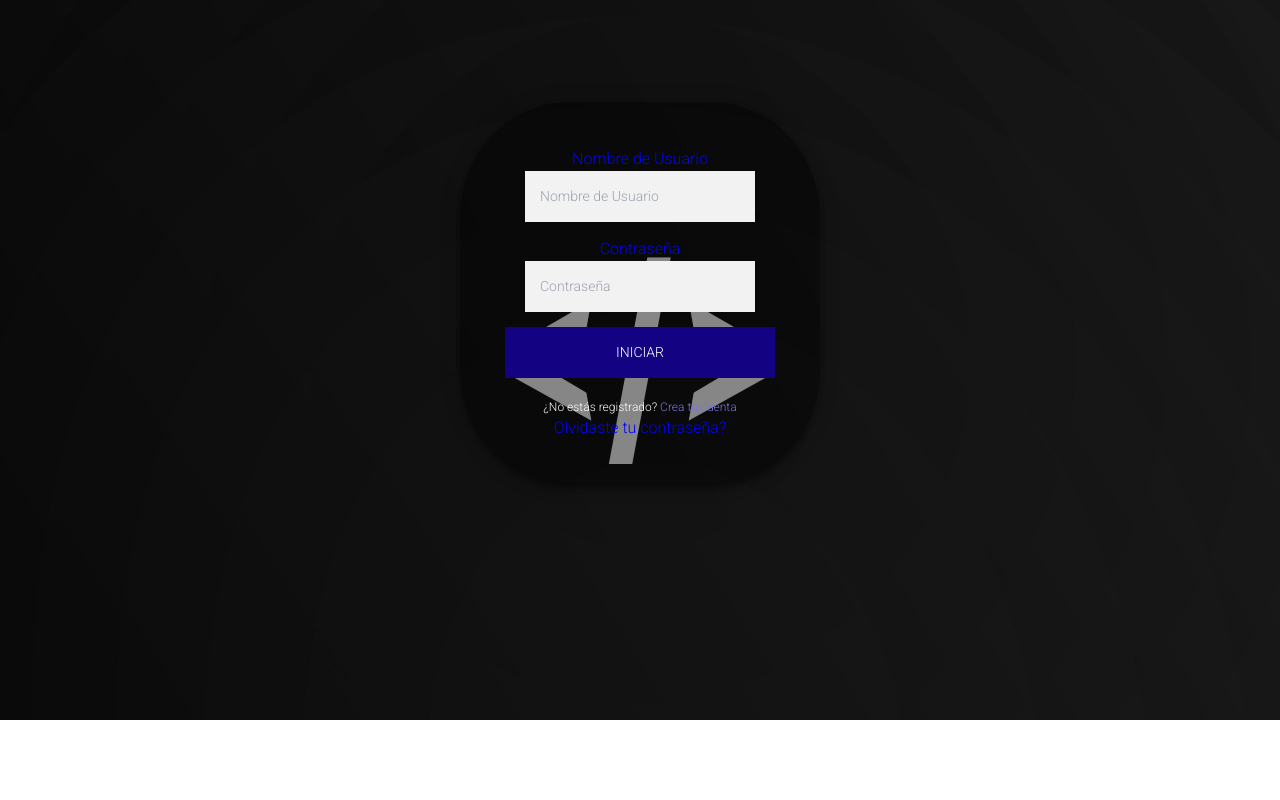
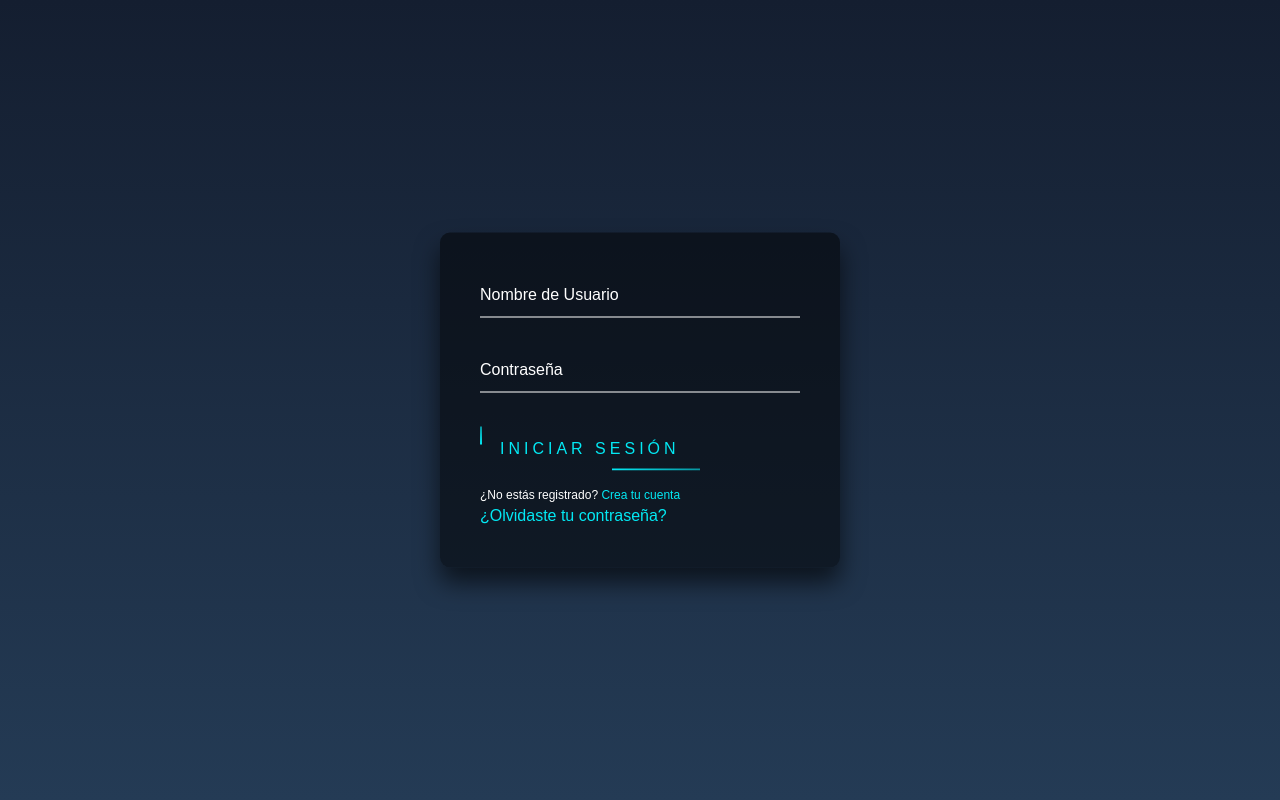
Before and after one commit to pyro-annie/Laboratorio, a Flask app: page / in a window 1280 px wide. Run offline with Flask 3, Linux system fonts and the light colour scheme; some libraries are stand-ins or nearby versions.

Commit message:
Diseño Web mejorado

```diff
--- a/PROYECTO/static/styles.css
+++ b/PROYECTO/static/styles.css
@@ -1,11 +1,26 @@
 @import url(https://fonts.googleapis.com/css?family=Roboto:300);
-
+html {
+  height: 100%;
+}
+body {
+  margin:0;
+  padding:0;
+  font-family: sans-serif;
+  background: linear-gradient(#141e30, #243b55);
+}
 .login-page {
-  width: 360px;
-  padding: 8% 0 0;
-  margin: auto;
+  position: absolute;
+  top: 50%;
+  left: 50%;
+  width: 400px;
+  padding: 40px;
+  transform: translate(-50%, -50%);
+  background: rgba(0,0,0,.5);
+  box-sizing: border-box;
+  box-shadow: 0 15px 25px rgba(0,0,0,.6);
+  border-radius: 10px;
 }
-.form {
+/* .form {
   position: relative;
   z-index: 1;
   background: #00000079;
@@ -16,18 +31,38 @@
   box-shadow: 0 0 20px 0 rgba(0, 0, 0, 0.2), 0 5px 5px 0 rgba(0, 0, 0, 0.24);
   border-radius: 30%;
   color: #0303f7;
+} */
+.login-page .form {
+  position: relative;
 }
-.form input {
-  font-family: "Roboto", sans-serif;
-  outline: 0;
-  background: #f2f2f2;
+
+.login-page .form input {
   width: 100%;
-  border: 0;
-  margin: 0 0 15px;
-  padding: 15px;
-  box-sizing: border-box;
-  font-size: 14px;
-  width: 230px;
+  padding: 10px 0;
+  font-size: 16px;
+  color: #fff;
+  margin-bottom: 30px;
+  border: none;
+  border-bottom: 1px solid #fff;
+  outline: none;
+  background: transparent;
+}
+.login-page .form  label {
+  position: absolute;
+  top:0;
+  left: 0;
+  padding: 10px 0;
+  font-size: 16px;
+  color: #fff;
+  pointer-events: none;
+  transition: .5s;
+}
+.login-page .form  input:focus ~ label,
+.login-page .form  input:valid ~ label {
+  top: -20px;
+  left: 0;
+  color: #03e9f4;
+  font-size: 12px;
 }
 .forgot-password-link {
   color: #0000EE; /* Color azul típico de los enlaces */
@@ -35,55 +70,296 @@
   display: block; /* Hacer que ocupe su propia línea como un párrafo */
   margin-top: 10px; /* Espacio adicional si es necesario */
 }
+.login {
+  position: relative;
+  display: inline-block;
+  padding: 10px 20px;
+  color: #03e9f4;
+  font-size: 16px;
+  text-decoration: none;
+  text-transform: uppercase;
+  overflow: hidden;
+  transition: .5s;
+  margin-top: 4px;
+  letter-spacing: 4px
+}
 
-.login {
-  font-family: "Roboto", sans-serif;
+.login:hover {
+  background: #03e9f4;
+  color: #fff;
+  border-radius: 5px;
+  box-shadow: 0 0 5px #03e9f4,
+              0 0 25px #03e9f4,
+              0 0 50px #03e9f4,
+              0 0 100px #03e9f4;
+}
+
+/* Estilos para las animaciones horizontales */
+.anim-horizontal::before, .anim-horizontal::after {
+  content: '';
+  position: absolute;
+  height: 2px;
+  background: #03e9f4;
+  transition: all 0.5s;
+}
+
+.anim-horizontal::before {
+  top: 0;
+  left: -100%;
+  width: 100%;
+  background: linear-gradient(90deg, transparent, #03e9f4);
+  animation: btn-anim1 1s linear infinite;
+}
+
+.anim-horizontal::after {
+  bottom: 0;
+  right: -100%;
+  width: 100%;
+  background: linear-gradient(270deg, transparent, #03e9f4);
+  animation: btn-anim3 1s linear infinite;
+  animation-delay: .5s;
+}
+
+/* Estilos para las animaciones verticales */
+.anim-vertical::before, .anim-vertical::after {
+  content: '';
+  position: absolute;
+  width: 2px;
+  background: #03e9f4;
+  transition: all 0.5s;
+}
+
+.anim-vertical::before {
+  top: -100%;
+  left: 0;
+  height: 100%;
+  background: linear-gradient(180deg, transparent, #03e9f4);
+  animation: btn-anim2 1s linear infinite;
+  animation-delay: .5s;
+}
+
+.anim-vertical::after {
+  bottom: -100%;
+  right: 0;
+  height: 100%;
+  background: linear-gradient(0deg, transparent, #03e9f4);
+  animation: btn-anim4 1s linear infinite;
+}
+@keyframes btn-anim1 {
+  0% {
+    left: -100%;
+  }
+  50%,100% {
+    left: 100%;
+  }
+}
+
+@keyframes btn-anim2 {
+  0% {
+    top: -100%;
+  }
+  50%,100% {
+    top: 100%;
+  }
+}
+
+@keyframes btn-anim3 {
+  0% {
+    right: -100%;
+  }
+  50%,100% {
+    right: 100%;
+  }
+}
+
+@keyframes btn-anim4 {
+  0% {
+    bottom: -100%;
+  }
+  50%,100% {
+    bottom: 100%;
+  }
+}
+
+
+.register{
+  position: relative;
+  display: inline-block;
+  padding: 10px 20px;
+  color: #03e9f4;
+  font-size: 16px;
+  text-decoration: none;
   text-transform: uppercase;
-  outline: 0;
-  background: #130281;
+  overflow: hidden;
+  transition: .5s;
+  margin-top: 40px;
+  letter-spacing: 4px
+}
+.register:hover {
+  background: #03e9f4;
+  color: #fff;
+  border-radius: 5px;
+  box-shadow: 0 0 5px #03e9f4,
+              0 0 25px #03e9f4,
+              0 0 50px #03e9f4,
+              0 0 100px #03e9f4;
+}
+
+.register::before, .register::after {
+  content: '';
+  position: absolute;
+  background: #03e9f4;
+  transition: all 0.5s;
+}
+
+.register::before {
+  top: 0;
+  left: -100%;
   width: 100%;
-  border: 0;
-  padding: 15px;
-  color: #FFFFFF;
-  font-size: 14px;
-  -webkit-transition: all 0.3 ease;
-  transition: all 0.3 ease;
-  cursor: pointer;
-  margin-bottom: 5px;
+  height: 2px;
+  background: linear-gradient(90deg, transparent, #03e9f4);
+  animation: btn-anim1 1s linear infinite;
 }
-.register{
-  font-family: "Roboto", sans-serif;
-  text-transform: uppercase;
-  outline: 0;
-  background: #130281;
+
+.register::after {
+  bottom: 0;
+  right: -100%;
   width: 100%;
-  border: 0;
-  padding: 15px;
-  color: #FFFFFF;
-  font-size: 14px;
-  -webkit-transition: all 0.3 ease;
-  transition: all 0.3 ease;
-  cursor: pointer;
-  margin-bottom: 5px;
+  height: 2px;
+  background: linear-gradient(270deg, transparent, #03e9f4);
+  animation: btn-anim3 1s linear infinite;
+  animation-delay: .5s;
+}
+.register::before {
+  top: -100%;
+  left: 0;
+  width: 2px;
+  height: 100%;
+  background: linear-gradient(180deg, transparent, #03e9f4);
+  animation: btn-anim2 1s linear infinite;
+}
+
+.register::after {
+  bottom: -100%;
+  right: 0;
+  width: 2px;
+  height: 100%;
+  background: linear-gradient(360deg, transparent, #03e9f4);
+  animation: btn-anim4 1s linear infinite;
+}
+
+@keyframes btn-anim1 {
+  0% {
+    left: -100%;
+  }
+  50%,100% {
+    left: 100%;
+  }
+}
+@keyframes btn-anim2 {
+  0% {
+    top: -100%;
+  }
+  50%,100% {
+    top: 100%;
+  }
+}
+@keyframes btn-anim3 {
+  0% {
+    right: -100%;
+  }
+  50%,100% {
+    right: 100%;
+  }
+}
+
+
+@keyframes btn-anim4 {
+  0% {
+    bottom: -100%;
+  }
+  50%,100% {
+    bottom: 100%;
+  }
 }
 
 .randompassword{
-  font-family: "Roboto", sans-serif;
+  position: relative;
+  display: inline-block;
+  padding: 10px 20px;
+  color: #03e9f4;
+  font-size: 16px;
+  text-decoration: none;
   text-transform: uppercase;
-  outline: 0;
-  background: #7b59eb5d;
+  overflow: hidden;
+  transition: .5s;
+  margin-top: 40px;
+  letter-spacing: 4px
+}
+.randompassword:hover {
+  background: #03e9f4;
+  color: #fff;
+  border-radius: 5px;
+  box-shadow: 0 0 5px #03e9f4,
+              0 0 25px #03e9f4,
+              0 0 50px #03e9f4,
+              0 0 100px #03e9f4;
+}
+
+.randompassword::before, .randompassword::after {
+  content: '';
+  position: absolute;
+  background: #03e9f4;
+  transition: all 0.5s;
+}
+
+.randompassword::before {
+  top: 0;
+  left: -100%;
   width: 100%;
-  border: 0;
-  padding: 15px;
-  color: #FFFFFF;
-  font-size: 14px;
-  -webkit-transition: all 0.3 ease;
-  transition: all 0.3 ease;
-  cursor: pointer;
-  margin-bottom: 5px;
+  height: 2px;
+  background: linear-gradient(90deg, transparent, #03e9f4);
+  animation: btn-anim1 1s linear infinite;
 }
-.form button:hover,.form button:active,.form button:focus {
-  background: #02054fb5;
+
+.randompassword::after {
+  bottom: 0;
+  right: -100%;
+  width: 100%;
+  height: 2px;
+  background: linear-gradient(270deg, transparent, #03e9f4);
+  animation: btn-anim3 1s linear infinite;
+  animation-delay: .5s;
+}
+
+@keyframes btn-anim1 {
+  0% {
+    left: -100%;
+  }
+  50%,100% {
+    left: 100%;
+  }
+}
+@keyframes btn-anim2 {
+  0% {
+    top: -100%;
+  }
+  50%,100% {
+    top: 100%;
+  }
+}
+
+@keyframes btn-anim3 {
+  0% {
+    right: -100%;
+  }
+  50%,100% {
+    right: 100%;
+  }
+}
+
+.message2{
+  color: #03e9f4;
 }
 .form .message {
   margin: 15px 0 0;
@@ -91,7 +367,7 @@
   font-size: 12px;
 }
 .form .message a {
-  color: #7a74e2;
+  color: #03e9f4;
   text-decoration: none;
 }
 .form .register-form {
@@ -130,14 +406,7 @@
 .container .info span .fa {
   color: #EF3B3A;
 }
-body {
-  background-image: url('4d155c6f7e5b1c6942059703c403ecaf.jpg');
-  background-size: cover; /* Esto asegura que la imagen cubra toda la pantalla */
-  background-repeat: no-repeat; /* Esto evita que la imagen se repita */
-  font-family: "Roboto", sans-serif;
-  -webkit-font-smoothing: antialiased;
-  -moz-osx-font-smoothing: grayscale;
-}
+
 .google-btn {
   /* display: inline-flex; */
   display: none;
--- a/PROYECTO/templates/index.html
+++ b/PROYECTO/templates/index.html
@@ -1,35 +1,42 @@
 <!DOCTYPE html>
-<html>
+<html lang="es">
 <head>
+    <meta charset="UTF-8">
+    <meta name="viewport" content="width=device-width, initial-scale=1.0">
+    <title>Página de Registro e Inicio de Sesión</title>
     <link rel="shortcut icon" href="{{ url_for('static', filename='python.ico') }}">
-    <meta charset="UTF-8">
-    <title>Página de Registro e Inicio de Sesión</title>
     <link rel="stylesheet" type="text/css" href="{{ url_for('static', filename='styles.css') }}">
-    <link
-    rel="stylesheet"
-    href="https://cdnjs.cloudflare.com/ajax/libs/intl-tel-input/17.0.8/css/intlTelInput.css"/>
+    <link rel="stylesheet" href="https://cdnjs.cloudflare.com/ajax/libs/intl-tel-input/17.0.8/css/intlTelInput.css"/>
+    <link rel="stylesheet" href="https://cdnjs.cloudflare.com/ajax/libs/font-awesome/6.1.1/css/all.min.css">
     <script src="https://cdnjs.cloudflare.com/ajax/libs/intl-tel-input/17.0.8/js/intlTelInput.min.js"></script>
     <script src="https://ajax.googleapis.com/ajax/libs/jquery/3.5.1/jquery.min.js"></script>
     <script src="https://cdn.jsdelivr.net/npm/sweetalert2@10"></script>
     <script src="https://cdn.tailwindcss.com"></script>
-<!-- <link rel="stylesheet" href="https://cdnjs.cloudflare.com/ajax/libs/font-awesome/5.15.3/css/all.min.css"></link> -->
-<link rel="stylesheet" href="https://cdnjs.cloudflare.com/ajax/libs/font-awesome/6.1.1/css/all.min.css">
-
 </head>
 <body>
+    <!-- Contenedor Principal -->
     <section class="login-page">
+        <!-- Formularios de Registro e Inicio de Sesión -->
         <section class="form">
-            <form class="register-form" style="display:none;" id="register-form">
+            <!-- Formulario de Registro -->
+            <form class="register-form" id="register-form" style="display:none;">
+                <div class="form">
+                    <input type="text" id="name" placeholder="" required/>
                     <label for="name">Nombre de Usuario</label>
-                <input type="text" id="name" placeholder="Nombre de Usuario" required/>
+                </div>
+                <div class="form">
+                <input type="password" id="password" placeholder="" required/>
                 <label for="password">Contraseña</label>
-                <input type="password" id="password" placeholder="Contraseña" required/>
-                <label for="phone">Número de Teléfono</label>
-                <input id="phone" type="tel" name="phone" />
+
+                </div>
+
+                <div class="form">
+                <input type="email" id="email" placeholder="" pattern="^[a-zA-Z0-9._%+-]+@(gmail\.com|outlook\.com)$" title="Ingresa un correo de Gmail o Outlook válido." required/>
+                <label for="email">Correo Electrónico</label>
+            </div>
+                <input id="phone" type="tel" name="phone" placeholder="Número de Teléfono"/>
                 <div class="alert alert-info" style="display: none;"></div>
-                <label for="email">Correo Electrónico</label>
-                <input type="email" id="email" placeholder="Correo Electrónico" pattern="^[a-zA-Z0-9._%+-]+@(gmail\.com|outlook\.com)$" title="Ingresa un correo de Gmail o Outlook válido." required/>
-                <button class="register" type="button" id="create_account_btn">Crear</button>
+                <button class="register" type="button" id="create_account_btn">Crear Cuenta</button>
                 <button class="randompassword" type="button" id="generate_password_btn">Generar Contraseña Segura</button>
                 <button class="google-btn">
                     <div class="google-icon"></div>
@@ -37,40 +44,51 @@
                 </button>
                 <p class="message">¿Ya estás registrado? <a href="#" onclick="showLoginForm()">Iniciar sesión</a></p>
             </form>
+            <!-- Formulario de Inicio de Sesión -->
             <form class="login-form" id="login-form">
+                <div class="form">
+                    <input type="text" name="username" placeholder="" required/>
                     <label for="username">Nombre de Usuario</label>
-                <input type="text" name="username" placeholder="Nombre de Usuario" required/>
+                </div>
+                <div class="form">
+                    <input type="password" name="password" placeholder="" required/>
                     <label for="login-password">Contraseña</label>
-                <input type="password" name="password" placeholder="Contraseña" required/>
-                <button class="login" type="submit">Iniciar</button>
+                </div>
+                <button class="login" type="submit">
+                    <span class="anim-horizontal"></span>
+                    <span class="anim-vertical"></span>
+                Iniciar Sesión
+                </button>
                 <button class="google-btn">
                     <div class="google-icon"></div>
                     <span>Continuar con Google</span>
                 </button>
                 <p class="message">¿No estás registrado? <a href="#" onclick="showRegisterForm()">Crea tu cuenta</a></p>
-                <p><a href="{{ url_for('forgot_account') }}">Olvidaste tu contraseña?</a></p>
+                <p><a class="message2" href="{{ url_for('forgot_account') }}">¿Olvidaste tu contraseña?</a></p>
             </form>
         </section>
     </section>
+
+    <!-- Scripts de Funcionalidad -->
     <script>
+// Inicialización del campo de entrada del número de teléfono
 const phoneInputField = document.querySelector("#phone");
 const phoneInput = window.intlTelInput(phoneInputField, {
-          utilsScript:
-            "https://cdnjs.cloudflare.com/ajax/libs/intl-tel-input/17.0.8/js/utils.js",
+  utilsScript: "https://cdnjs.cloudflare.com/ajax/libs/intl-tel-input/17.0.8/js/utils.js",
 });
+
+// Referencia al elemento de información
 const info = document.querySelector(".alert-info");
 
+// Función para procesar el número de teléfono
 function process(event) {
   event.preventDefault();
-
   const phoneNumber = phoneInput.getNumber();
-
- info.style.display = "";
- info.innerHTML = `Phone number in E.164 format: <strong>${phoneNumber}</strong>`;
+  info.style.display = "block";
+  info.innerHTML = `Número de teléfono en formato E.164: <strong>${phoneNumber}</strong>`;
 }
 
-      </script>
-    <script>
+// Función para mostrar notificaciones
 function showNotification(message, type) {
   Swal.fire({
     icon: type,
@@ -80,38 +98,39 @@
   });
 }
 
+// Funciones para alternar entre formularios
 function showRegisterForm() {
   $('.login-form').hide();
-        $('.register-form').show();
+  $('.register-form').fadeIn();
 }
 
 function showLoginForm() {
   $('.register-form').hide();
-        $('.login-form').show();
+  $('.login-form').fadeIn();
 }
 
-    $('#generate_password_btn').click(function() {
+// Evento para generar contraseña segura
+$('#generate_password_btn').on('click', function() {
   $.post('/generate-password', function(data) {
     $('#password').val(data.password).attr('type', 'text');
-            setTimeout(function() {
-                $('#password').attr('type', 'password');
-            }, 10000);
+    setTimeout(() => $('#password').attr('type', 'password'), 10000);
     showNotification('Contraseña generada con éxito', 'success');
   });
 });
 
-    $('#create_account_btn').click(function() {
-        var name = $('#name').val().trim();
-        var password = $('#password').val().trim();
-        var phone = phoneInput.getNumber();
-        var email = $('#email').val().trim();
+// Evento para crear cuenta
+$('#create_account_btn').on('click', function() {
+  const name = $('#name').val().trim();
+  const password = $('#password').val().trim();
+  const phone = phoneInput.getNumber();
+  const email = $('#email').val().trim();
 
   if (!phoneInput.isValidNumber()) {
     showNotification('Por favor, ingresa un número de teléfono válido.', 'error');
     return;
   }
 
-        $.post('/register', {name: name, password: password, phone: phone, email: email}, function(data) {
+  $.post('/register', { name, password, phone, email }, function(data) {
     showNotification(data.message, 'success');
     showLoginForm();
   }).fail(function(jqXHR) {
@@ -119,15 +138,16 @@
   });
 });
 
+// Evento para iniciar sesión
+$('#login-form').on('submit', function(event) {
+  event.preventDefault();
+  const username = $('input[name="username"]').val().trim();
+  const password = $('input[name="password"]').val().trim();
 
-    $('#login-form').submit(function(event) {
-        event.preventDefault();
-        var username = $('input[name="username"]').val().trim();
-        var password = $('input[name="password"]').val().trim();
   $.ajax({
     url: '/login',
     type: 'POST',
-            data: {username: username, password: password},
+    data: { username, password },
     success: function(data) {
       showNotification(data.message, 'success');
     },
@@ -136,6 +156,7 @@
     }
   });
 });
+
     </script>
 
 </body>
```
Also changed, not shown: PROYECTO/static/forgot_account.css (added, +97 -0 lines), PROYECTO/templates/forgotaccount.html (+20 -11 lines). Lines whose indentation alone changed are shown as unchanged.
